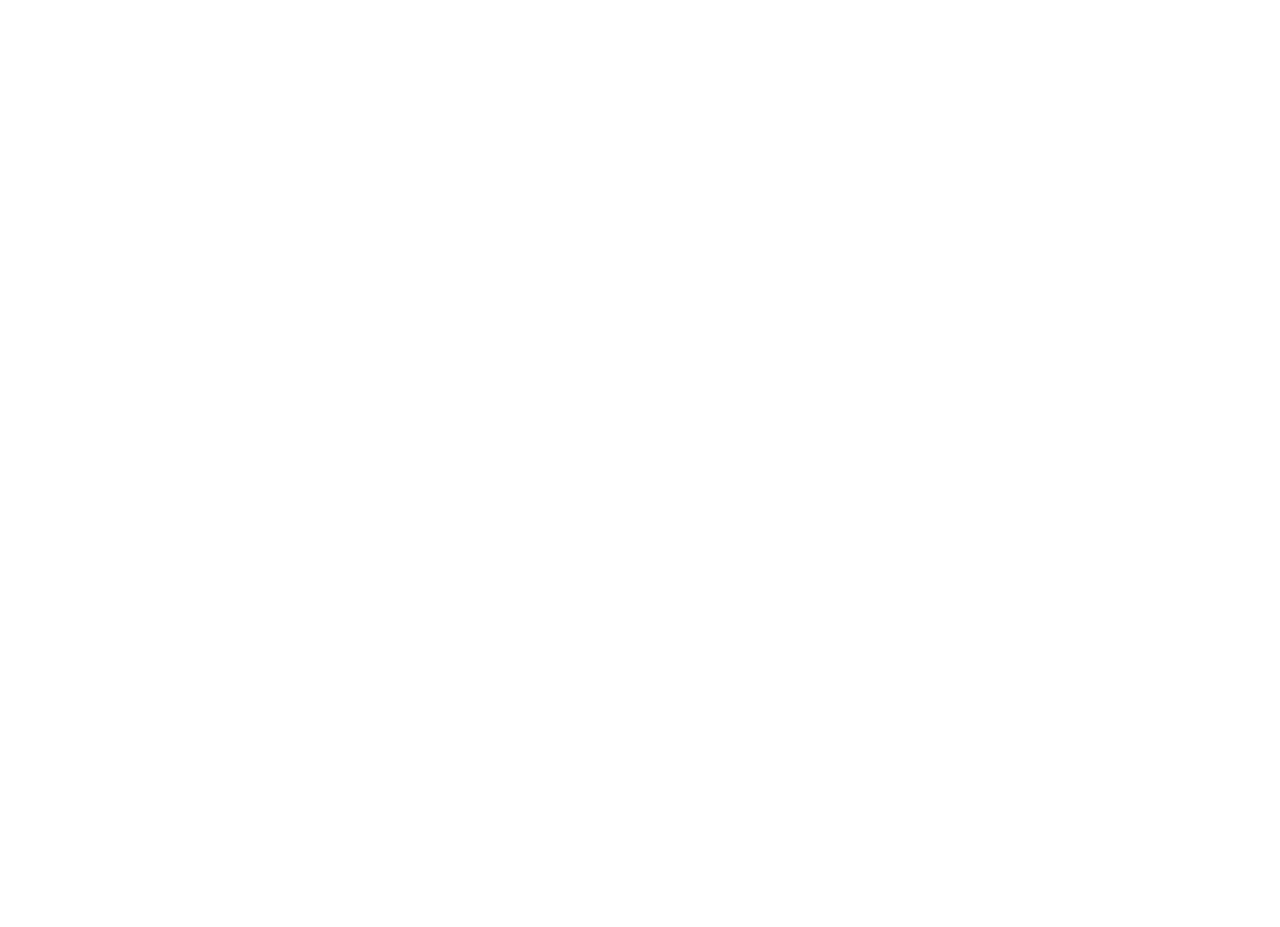
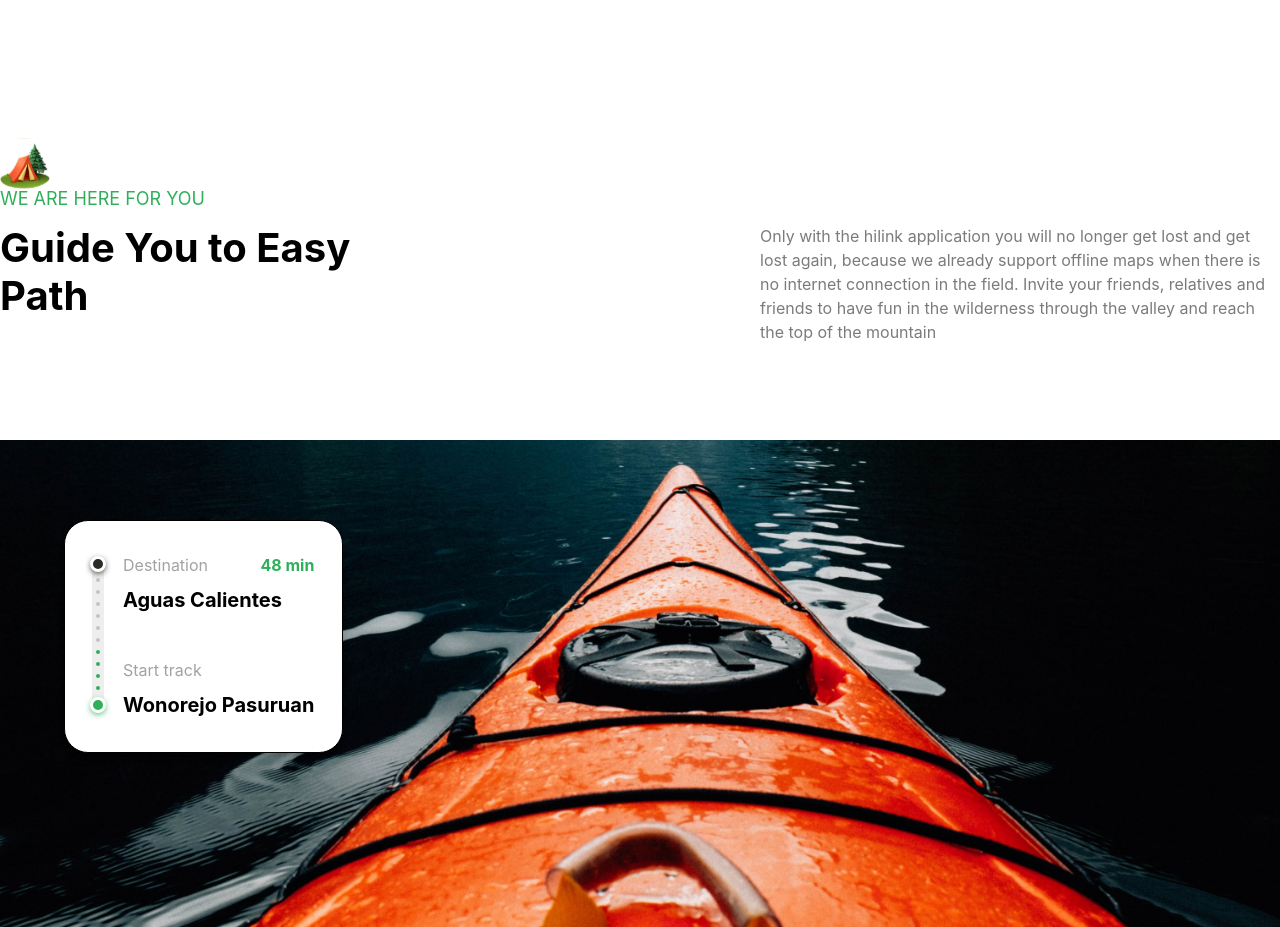
Before and after one commit to krishnasahu22032003/Travel-website-landing-page, a React (Vite) app: page / in a window 1280 px wide. Shown: the part 1440-2367 px from the top of the page. Before the commit the page ends 1578 px from the top, so only its background shows below. Built offline with nearby package versions, Linux system fonts and the light colour scheme.

Commit message:
Guide component created

```diff
--- a/src/App.jsx
+++ b/src/App.jsx
@@ -1,5 +1,6 @@
 
 import Camp from './components/Camp'
+import Guide from './components/Guide'
 import Hero from './components/Hero'
 import Navbar from './components/Navbar'
 import './index.css'
@@ -12,6 +13,7 @@
    <Navbar/>
    <Hero/>
    <Camp/>
+   <Guide/>
     </>
   )
 }
--- /dev/null
+++ b/src/components/Features.jsx
@@ -0,0 +1,11 @@
+import React from 'react'
+
+const Features = () => {
+  return (
+    <div>
+
+    </div>
+  )
+}
+
+export default Features
--- /dev/null
+++ b/src/components/Guide.jsx
@@ -0,0 +1,54 @@
+import React from 'react'
+
+const Guide = () => {
+  return (
+   <section className="flexCenter flex-col">
+      <div className="padding-container max-container w-full pb-24">
+        <img src="/images/camp.svg" alt="camp" width={50} height={50} />
+        <p className="uppercase regular-18 -mt-1 mb-3 text-green-50">
+          We are here for you
+        </p>
+        <div className="flex flex-wrap justify-between gap-5 lg:gap-10">
+          <h2 className="bold-40 lg:bold-64 xl:max-w-[390px]">Guide You to Easy Path</h2>
+          <p className="regular-16 text-gray-30 xl:max-w-[520px]">Only with the hilink application you will no longer get lost and get lost again, because we already support offline maps when there is no internet connection in the field. Invite your friends, relatives and friends to have fun in the wilderness through the valley and reach the top of the mountain</p>
+        </div>
+      </div>
+
+      <div className="flexCenter max-container relative w-full">
+        <img
+          src="/images/boat.png"
+          alt="boat"
+          width={1440}
+          height={580}
+          className="w-full object-cover object-center 2xl:rounded-5xl"
+        />
+
+        <div className="absolute flex bg-white py-8 pl-5 pr-7 gap-3 rounded-3xl border shadow-md md:left-[5%] lg:top-20">
+          <img
+            src="/images/meter.svg"
+            alt="meter"
+            width={16}
+            height={158}
+            className="h-full w-auto"
+          />
+          <div className="flexBetween flex-col">
+            <div className='flex w-full flex-col'>
+              <div className="flexBetween w-full">
+                <p className="regular-16 text-gray-20">Destination</p>
+                <p className="bold-16 text-green-50">48 min</p>
+              </div>
+              <p className="bold-20 mt-2">Aguas Calientes</p>
+            </div>
+
+            <div className='flex w-full flex-col'>
+              <p className="regular-16 text-gray-20">Start track</p>
+              <h4 className="bold-20 mt-2 whitespace-nowrap">Wonorejo Pasuruan</h4>
+            </div>
+          </div>
+        </div>
+      </div>
+    </section>
+  )
+}
+
+export default Guide
```
Also changed, not shown: public/images/boat.png (added), public/images/meter.svg (added).
